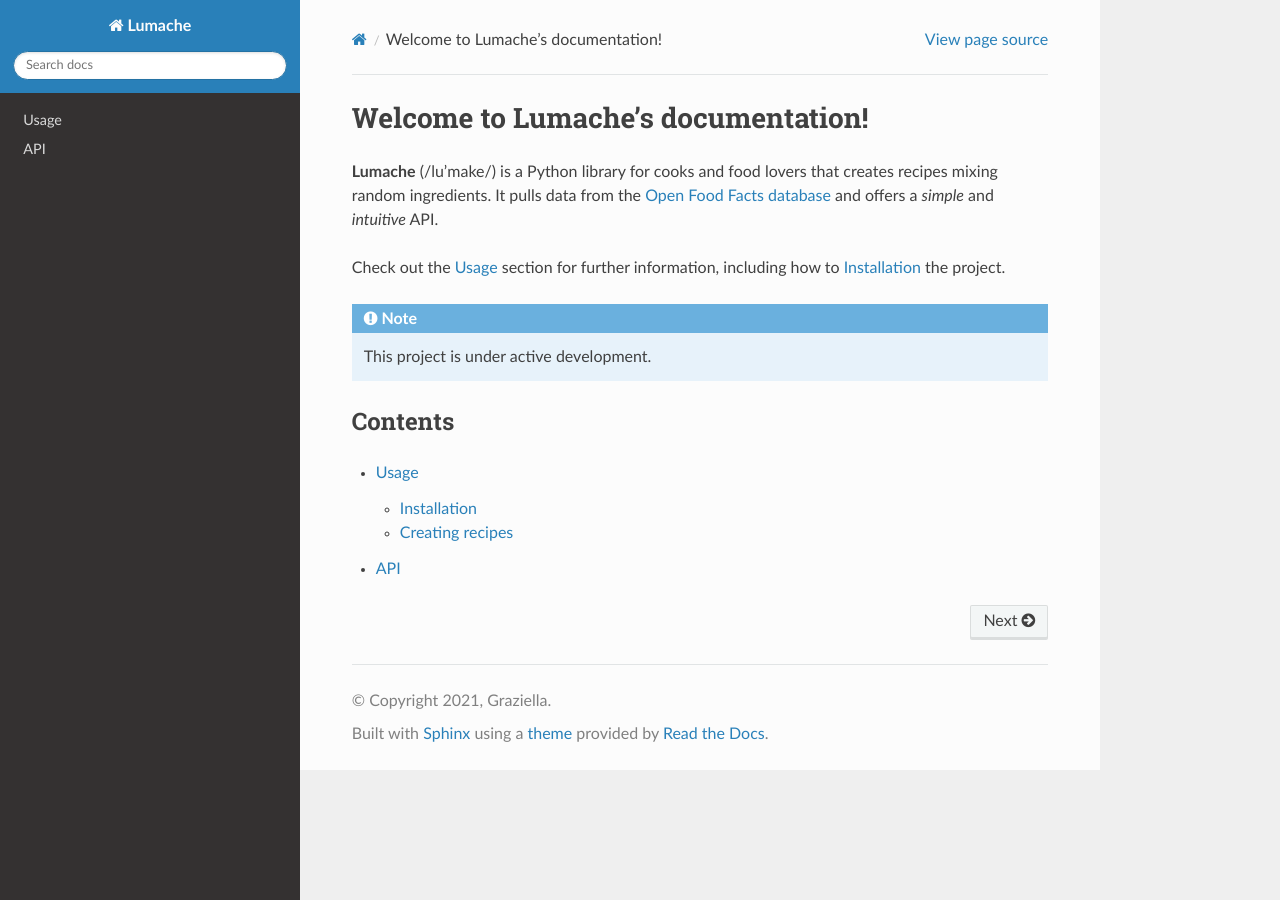
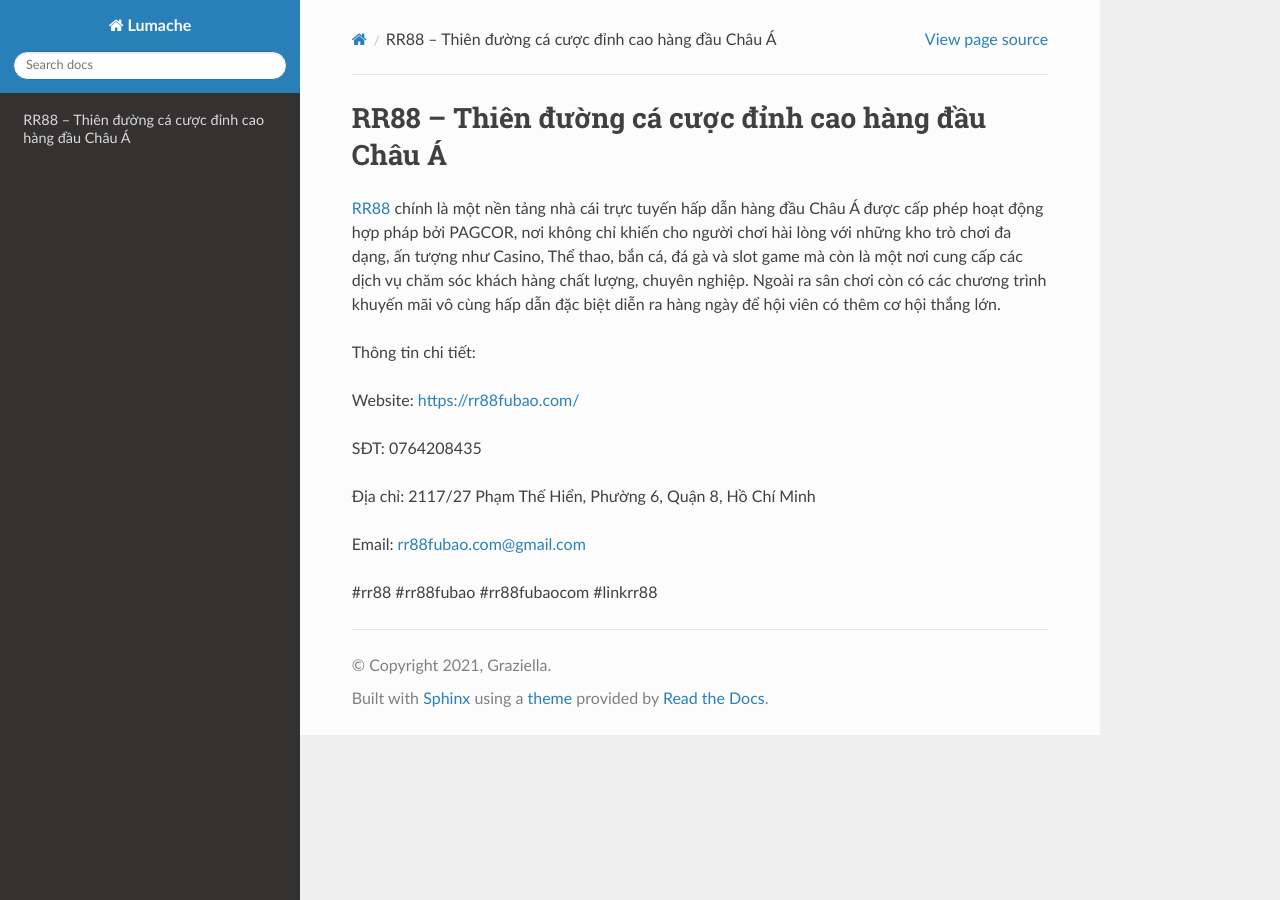
Before and after one commit to amaradasgupta3/rr88fubao, a Sphinx documentation site: the page built from docs/source/index.rst, in a window 1280 px wide. Built offline with Sphinx 7.4.7 and the Read the Docs theme 3.1.0, drawn with Linux system fonts in a browser that asks for light colours.

Commit message:
Update index.rst

```diff
--- a/docs/source/index.rst
+++ b/docs/source/index.rst
@@ -1,22 +1,16 @@
-Welcome to Lumache's documentation!
+RR88 – Thiên đường cá cược đỉnh cao hàng đầu Châu Á
 ===================================
 
-**Lumache** (/lu'make/) is a Python library for cooks and food lovers
-that creates recipes mixing random ingredients.
-It pulls data from the `Open Food Facts database <https://world.openfoodfacts.org/>`_
-and offers a *simple* and *intuitive* API.
+`RR88 <https://rr88fubao.com/>`_ chính là một nền tảng nhà cái trực tuyến hấp dẫn hàng đầu Châu Á được cấp phép hoạt động hợp pháp bởi PAGCOR, nơi không chỉ khiến cho người chơi hài lòng với những kho trò chơi đa dạng, ấn tượng như Casino, Thể thao, bắn cá, đá gà và slot game mà còn là một nơi cung cấp các dịch vụ chăm sóc khách hàng chất lượng, chuyên nghiệp. Ngoài ra sân chơi còn có các chương trình khuyến mãi vô cùng hấp dẫn đặc biệt diễn ra hàng ngày để hội viên có thêm cơ hội thắng lớn.
 
-Check out the :doc:`usage` section for further information, including
-how to :ref:`installation` the project.
+Thông tin chi tiết:
 
-.. note::
+Website: https://rr88fubao.com/
 
-   This project is under active development.
+SĐT: 0764208435
 
-Contents
---------
+Địa chỉ: 2117/27 Phạm Thế Hiển, Phường 6, Quận 8, Hồ Chí Minh
 
-.. toctree::
+Email: rr88fubao.com@gmail.com
 
-   usage
-   api
+#rr88 #rr88fubao #rr88fubaocom #linkrr88
```
